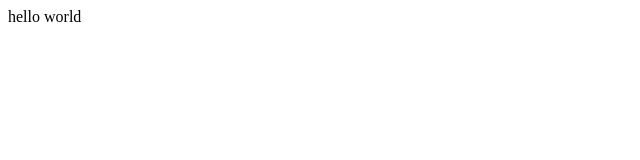
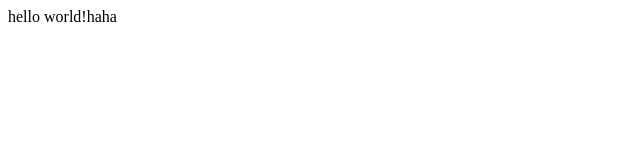
Before and after one commit to zhaoxj2016/test, a plain HTML site: page index.html in a window 1280 px wide. Shown: the full height of the page, 0-640 px from the left. Drawn offline with Linux system fonts and the light colour scheme.

Commit message:
third commit

```diff
--- a/index.html
+++ b/index.html
@@ -3,6 +3,6 @@
 <head>
 </head>
 <body>
-<div>hello world</div>
+<div>hello world!haha</div>
 </body>
 </html>
```
